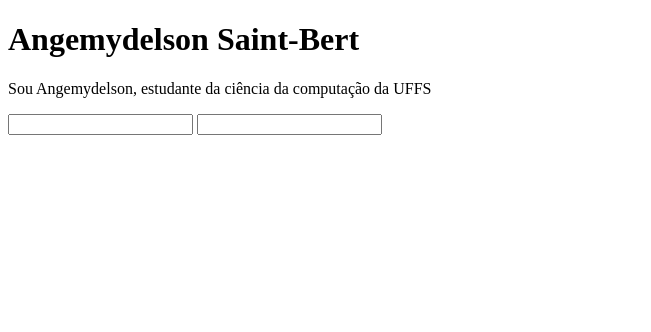
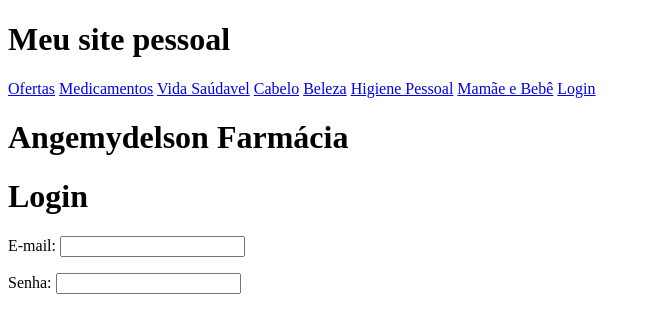
Before and after one commit to angemydelson/PROG-II, a plain HTML site: page index.html in a window 1280 px wide. Shown: the whole page, without its empty margins (0-651 px from the left). Drawn offline with Linux system fonts and the light colour scheme.

Commit message:
Vai ser trabalhoso

```diff
--- a/index.html
+++ b/index.html
@@ -7,9 +7,30 @@
     <title>Minha primeira página</title>
 </head>
 <body>
-    <h1>Angemydelson Saint-Bert</h1>
-    <p>Sou Angemydelson, estudante da ciência da computação da UFFS</p>
+
+		<div id="navegacao">
+			<div id="area">
+				<h1 id="logo"><span class="verde">Meu</span> site pessoal</h1>
+				<div id="menu">
+					<a href="index.html">Ofertas</a>
+					<a href="famille.html">Medicamentos</a>
+					<a href="education.html">Vida Saúdavel</a>
+					<a href="experience.html">Cabelo</a>
+                    <a href="index.html">Beleza</a>
+					<a href="famille.html">Higiene Pessoal</a>
+					<a href="education.html">Mamãe e Bebê</a>
+					<a href="experience.html">Login</a>
+				</div>
+			</div>
+		</div>
+    <h1>Angemydelson Farmácia</h1>
+    <p></p>
+    <h1>Login</h1>
+
+    E-mail:
     <input type="email" name="" id="">
+    <p></p>
+    Senha:
     <input type="password">
 
 </body>
```
